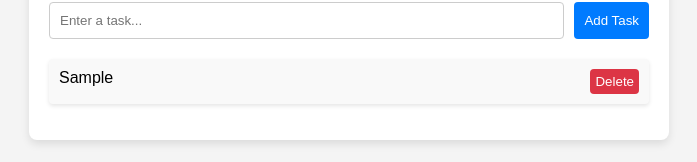
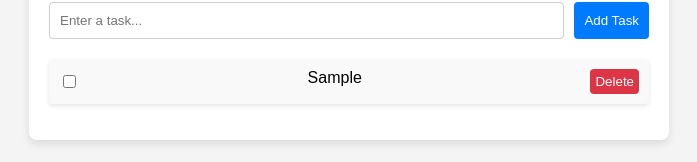
Before and after one commit to yashsuthar00/Learning, a React (Vite) app in the folder todo-list/: page / in a window 1280 px wide. Both pictures are taken after typing "Sample" into the empty fields and a click on the button "Add Task". Shown: the part 118-280 px from the top of the page, without its empty margins (291-988 px from the left). Built offline with nearby package versions, Linux system fonts and the light colour scheme.

Commit message:
mark as complete feature #8

```diff
--- a/todo-list/src/App.jsx
+++ b/todo-list/src/App.jsx
@@ -25,6 +25,13 @@ function App() {
     setTasks(updateTasks);
   }
 
+  // function to toggle task completion
+  const toggleTaskCompletion = (id) => {
+    const updatedTasks = tasks.map((task) => task.id === id ? {...task, completed: !task.completed } : task );
+
+    setTasks(updatedTasks); //Update the tasks array
+  };
+
   return (
     <div className="app">
       <h1>To-Do List</h1>
@@ -43,9 +50,16 @@ function App() {
         <ul className="task-list">
           {tasks.map((task) => (
             <li className="task-item" key={task.id}>
-              <span>{task.text}</span>
-              <button onClick={() => deleteTask(task.id)}>Delete</button>
-            </li>
+            <input
+              type="checkbox"
+              checked={task.completed}
+              onChange={() => toggleTaskCompletion(task.id)}
+            />
+            <span style={{ textDecoration: task.completed ? "line-through" : "none" }}>
+              {task.text}
+            </span>
+            <button onClick={() => deleteTask(task.id)}>Delete</button>
+          </li>
           ))}
         </ul>
       </div>
```
